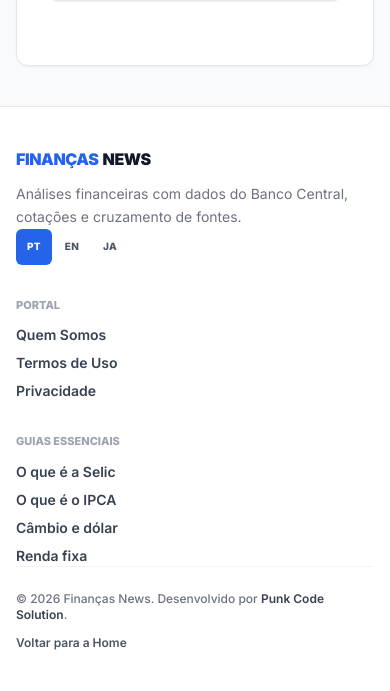
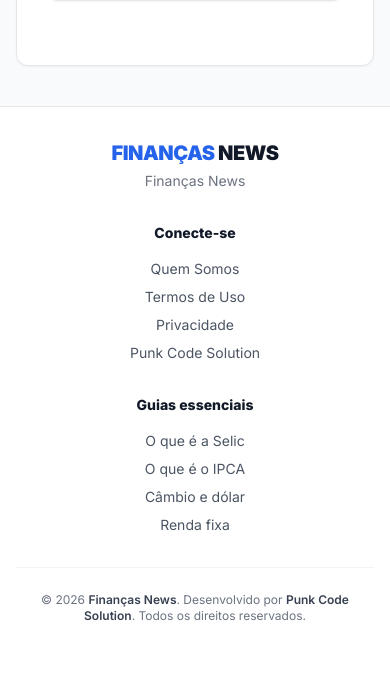
Before and after one commit to Punk-Code-Solution/Financas-news, a FastAPI app: page /quem-somos in a window 390 px wide. Shown: the part 2684-3375 px from the top of the page. After the commit the page ends 3305 px from the top, so only its background shows below. Run offline with FastAPI, Linux system fonts and the light colour scheme; some libraries are stand-ins or nearby versions.

Commit message:
Atualiza o rodapé e a lógica de internacionalização, adicionando novos textos e links para as seções "Sobre nós", "Conecte-se" e "Guias". Melhora a estrutura do footer para uma apresentação mais clara e responsiva, garantindo que as informações estejam acessíveis em diferentes idiomas.

```diff
--- a/i18n.py
+++ b/i18n.py
@@ -101,7 +101,12 @@ UI: dict[str, dict[str, str]] = {
         "footer_developed": "Desenvolvido por",
         "footer_tagline": "Análises financeiras com dados do Banco Central, cotações e cruzamento de fontes.",
         "footer_portal": "Portal",
+        "footer_connect": "Conecte-se",
         "footer_guides": "Guias essenciais",
+        "footer_about_title": "Sobre nós",
+        "footer_about_blurb": "O Finanças News publica análises com dados de mercado e indicadores oficiais para ajudar você a entender o que move a economia.",
+        "footer_rights": "Todos os direitos reservados.",
+        "footer_developer": "Punk Code Solution",
         "footer_guide_selic": "O que é a Selic",
         "footer_guide_ipca": "O que é o IPCA",
         "footer_guide_cambio": "Câmbio e dólar",
@@ -263,7 +268,12 @@ UI: dict[str, dict[str, str]] = {
         "footer_developed": "Built by",
         "footer_tagline": "Financial analysis with central-bank data, market quotes and multi-source context.",
         "footer_portal": "Site",
+        "footer_connect": "Connect",
         "footer_guides": "Essential guides",
+        "footer_about_title": "About us",
+        "footer_about_blurb": "Finanças News publishes analysis with market data and official indicators to help you understand what moves the economy.",
+        "footer_rights": "All rights reserved.",
+        "footer_developer": "Punk Code Solution",
         "footer_guide_selic": "What is Selic",
         "footer_guide_ipca": "What is IPCA",
         "footer_guide_cambio": "FX and the dollar",
@@ -425,7 +435,12 @@ UI: dict[str, dict[str, str]] = {
         "footer_developed": "開発:",
         "footer_tagline": "中央銀行データ、市場相場、複数ソースの照合に基づく金融分析。",
         "footer_portal": "サイト",
+        "footer_connect": "つながる",
         "footer_guides": "基本ガイド",
+        "footer_about_title": "私たちについて",
+        "footer_about_blurb": "Finanças Newsは市場データと公的指標に基づく分析を発信し、経済の動きを理解する手助けをします。",
+        "footer_rights": "全著作権所有。",
+        "footer_developer": "Punk Code Solution",
         "footer_guide_selic": "Selicとは",
         "footer_guide_ipca": "IPCAとは",
         "footer_guide_cambio": "為替とドル",
@@ -698,4 +713,19 @@ def build_i18n_context(request: Request) -> dict[str, Any]:
         "tr_urgency": lambda v: translate_urgency(lang, v),
         "lang_urls": {code: lang_switch_url(request, code) for code in SUPPORTED_LANGS},
         "supported_langs": SUPPORTED_LANGS,
+        # Textos do rodapé resolvidos no contexto (evita chave crua se o worker atrasar o reload).
+        "footer_tagline": t("footer_tagline"),
+        "footer_portal_label": t("footer_portal"),
+        "footer_connect_label": t("footer_connect"),
+        "footer_guides_label": t("footer_guides"),
+        "footer_about_title": t("footer_about_title"),
+        "footer_about_blurb": t("footer_about_blurb"),
+        "footer_rights": t("footer_rights"),
+        "footer_developer": t("footer_developer"),
+        "footer_guide_links": [
+            {"href": f"/artigo/selic?lang={lang}", "label": t("footer_guide_selic")},
+            {"href": f"/artigo/ipca?lang={lang}", "label": t("footer_guide_ipca")},
+            {"href": f"/artigo/cambio?lang={lang}", "label": t("footer_guide_cambio")},
+            {"href": f"/artigo/renda-fixa?lang={lang}", "label": t("footer_guide_renda_fixa")},
+        ],
     }
--- a/templates/partials/_footer.html
+++ b/templates/partials/_footer.html
@@ -1,51 +1,55 @@
 <footer class="border-t border-gray-200 dark:border-slate-800 bg-white dark:bg-[#0f172a] mt-auto transition-colors">
-    <div class="container mx-auto px-4 max-w-7xl py-10 md:py-12">
-        <div class="grid grid-cols-1 md:grid-cols-12 gap-8 md:gap-10 text-left">
-            <div class="md:col-span-5">
-                <a href="/?lang={{ lang }}" class="inline-flex items-baseline gap-1 font-black tracking-tight text-gray-900 dark:text-white hover:opacity-90 transition">
-                    <span class="text-blue-600 dark:text-[#4ade80]">{{ t('brand_finance') }}</span>
-                    <span>{{ t('brand_news') }}</span>
+    <div class="container mx-auto px-4 max-w-7xl py-8 md:py-8">
+        <div class="grid grid-cols-1 sm:grid-cols-3 gap-8 text-center">
+            {# Coluna 1 — marca #}
+            <div class="flex flex-col items-center">
+                <a href="/?lang={{ lang }}" class="inline-flex flex-col items-center gap-1 group">
+                    <span class="text-xl font-black tracking-tight text-gray-900 dark:text-white">
+                        <span class="text-blue-600 dark:text-[#4ade80]">{{ t('brand_finance') }}</span> {{ t('brand_news') }}
+                    </span>
+                    <span class="text-sm text-gray-500 dark:text-slate-400 group-hover:text-gray-700 dark:group-hover:text-slate-300 transition">{{ t('site_name') }}</span>
                 </a>
-                <p class="mt-3 text-sm leading-relaxed text-gray-500 dark:text-slate-400 max-w-md">
-                    {{ t('footer_tagline') }}
-                </p>
-                <div class="mt-5">
-                    {% include "partials/_lang_switcher.html" %}
-                </div>
             </div>
 
-            <div class="md:col-span-3">
-                <p class="text-[11px] font-bold tracking-[0.14em] uppercase text-gray-400 dark:text-slate-500">
-                    {{ t('footer_portal') }}
-                </p>
-                <ul class="mt-3 space-y-2 text-sm font-semibold text-gray-700 dark:text-slate-300">
-                    <li><a href="/quem-somos?lang={{ lang }}" class="hover:text-blue-600 dark:hover:text-[#4ade80] transition">{{ t('nav_about') }}</a></li>
-                    <li><a href="/termos?lang={{ lang }}" class="hover:text-blue-600 dark:hover:text-[#4ade80] transition">{{ t('nav_terms') }}</a></li>
-                    <li><a href="/privacidade?lang={{ lang }}" class="hover:text-blue-600 dark:hover:text-[#4ade80] transition">{{ t('nav_privacy') }}</a></li>
+            {# Coluna 2 — conecte-se #}
+            <div class="flex flex-col items-center">
+                <p class="text-sm font-bold text-gray-900 dark:text-white mb-4">{{ footer_connect_label }}</p>
+                <ul class="space-y-2 text-sm text-gray-600 dark:text-slate-400">
+                    <li>
+                        <a href="/quem-somos?lang={{ lang }}" class="hover:text-blue-600 dark:hover:text-[#4ade80] transition">{{ t('nav_about') }}</a>
+                    </li>
+                    <li>
+                        <a href="/termos?lang={{ lang }}" class="hover:text-blue-600 dark:hover:text-[#4ade80] transition">{{ t('nav_terms') }}</a>
+                    </li>
+                    <li>
+                        <a href="/privacidade?lang={{ lang }}" class="hover:text-blue-600 dark:hover:text-[#4ade80] transition">{{ t('nav_privacy') }}</a>
+                    </li>
+                    <li>
+                        <a href="https://www.punkcodesolution.com.br/" target="_blank" rel="noopener noreferrer" class="hover:text-blue-600 dark:hover:text-[#4ade80] transition">{{ footer_developer }}</a>
+                    </li>
                 </ul>
             </div>
 
-            <div class="md:col-span-4">
-                <p class="text-[11px] font-bold tracking-[0.14em] uppercase text-gray-400 dark:text-slate-500">
-                    {{ t('footer_guides') }}
-                </p>
-                <ul class="mt-3 grid grid-cols-1 sm:grid-cols-2 gap-x-4 gap-y-2 text-sm font-semibold text-gray-700 dark:text-slate-300">
-                    <li><a href="/artigo/selic?lang={{ lang }}" class="hover:text-blue-600 dark:hover:text-[#4ade80] transition">{{ t('footer_guide_selic') }}</a></li>
-                    <li><a href="/artigo/ipca?lang={{ lang }}" class="hover:text-blue-600 dark:hover:text-[#4ade80] transition">{{ t('footer_guide_ipca') }}</a></li>
-                    <li><a href="/artigo/cambio?lang={{ lang }}" class="hover:text-blue-600 dark:hover:text-[#4ade80] transition">{{ t('footer_guide_cambio') }}</a></li>
-                    <li><a href="/artigo/renda-fixa?lang={{ lang }}" class="hover:text-blue-600 dark:hover:text-[#4ade80] transition">{{ t('footer_guide_renda_fixa') }}</a></li>
+            {# Coluna 3 — guias #}
+            <div class="flex flex-col items-center">
+                <p class="text-sm font-bold text-gray-900 dark:text-white mb-4">{{ footer_guides_label }}</p>
+                <ul class="space-y-2 text-sm text-gray-600 dark:text-slate-400">
+                    {% for item in footer_guide_links %}
+                    <li>
+                        <a href="{{ item.href }}" class="hover:text-blue-600 dark:hover:text-[#4ade80] transition">{{ item.label }}</a>
+                    </li>
+                    {% endfor %}
                 </ul>
             </div>
         </div>
 
-        <div class="mt-10 pt-6 border-t border-gray-100 dark:border-slate-800 flex flex-col sm:flex-row sm:items-center sm:justify-between gap-3 text-xs text-gray-500 dark:text-slate-500">
-            <p class="font-medium">
-                &copy; 2026 {{ t('site_name') }}. {{ t('footer_developed') }}
-                <a href="https://www.punkcodesolution.com.br/" target="_blank" rel="noopener noreferrer" class="text-gray-700 dark:text-slate-300 hover:text-blue-600 dark:hover:text-slate-100 transition font-semibold">Punk Code Solution</a>.
+        <div class="mt-8 pt-6 border-t border-gray-100 dark:border-slate-800 text-center text-xs text-gray-500 dark:text-slate-500">
+            <p>
+                &copy; 2026 <span class="font-semibold text-gray-700 dark:text-slate-300">{{ t('site_name') }}</span>.
+                {{ t('footer_developed') }}
+                <a href="https://www.punkcodesolution.com.br/" target="_blank" rel="noopener noreferrer" class="font-semibold text-gray-700 dark:text-slate-300 hover:text-blue-600 dark:hover:text-[#4ade80] transition">{{ footer_developer }}</a>.
+                {{ footer_rights }}
             </p>
-            <a href="/?lang={{ lang }}" class="font-semibold text-gray-600 dark:text-slate-400 hover:text-blue-600 dark:hover:text-[#4ade80] transition">
-                {{ t('back_home') }}
-            </a>
         </div>
     </div>
 </footer>
```
